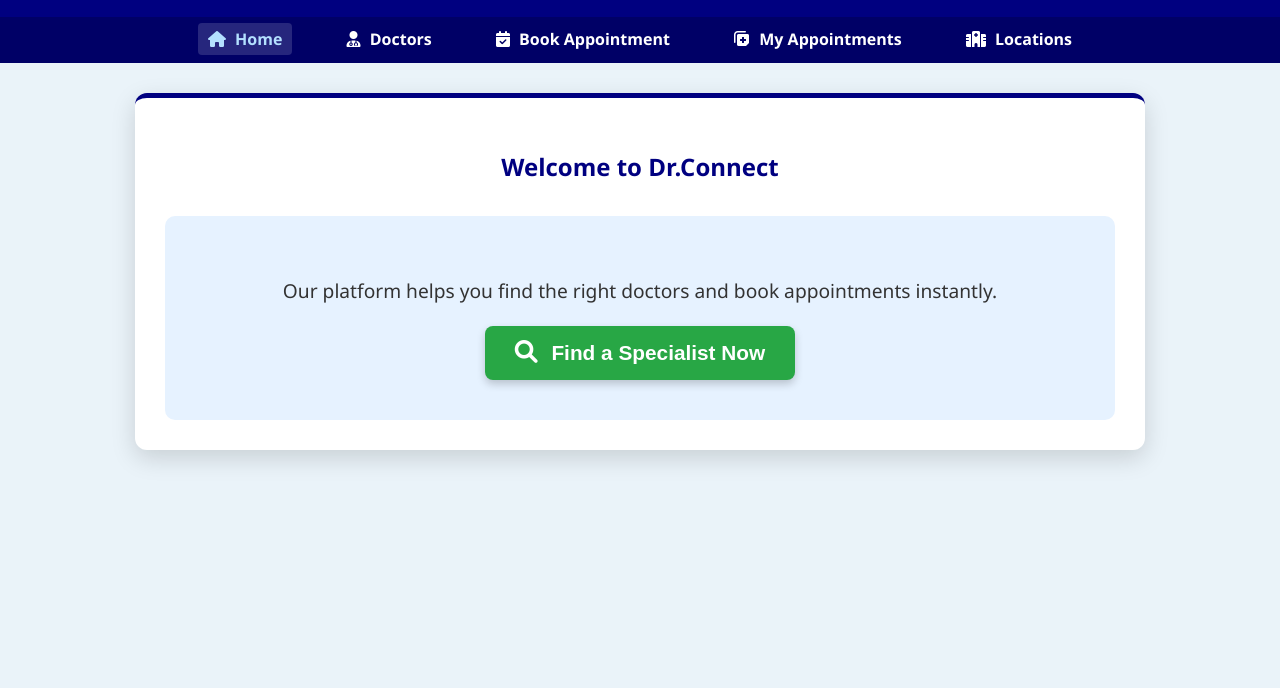
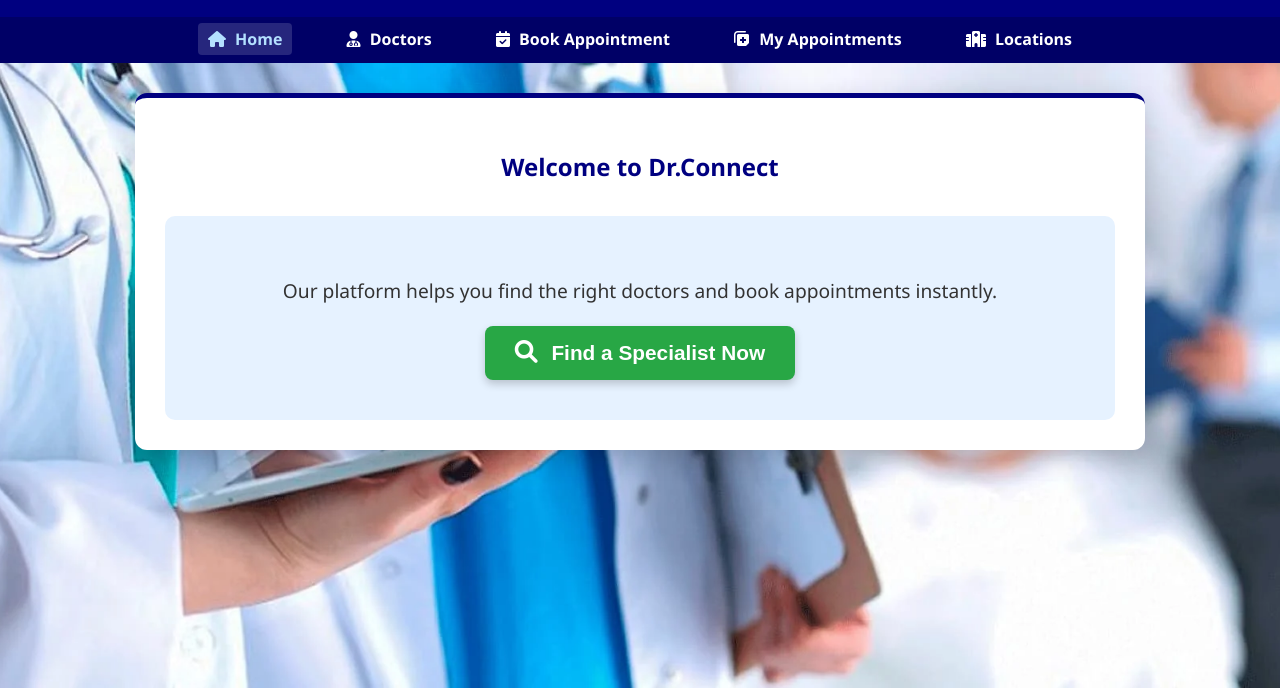
Before and after one commit to konalikitha07-sketch/Doctor-Appointment-Project-, a plain HTML site: page index.html in a window 1280 px wide. Shown: the part 112-800 px from the top of the page. Drawn offline with Linux system fonts and the light colour scheme.

Commit message:
Update index.html

```diff
--- a/index.html
+++ b/index.html
@@ -21,7 +21,7 @@
 
             /* --- THEMED BACKGROUND --- */
             background-color: #eaf3f9;
-            background: url(how_to_build_a_doctor_appointment_app_for_y.format-webp (2).webp)
+            background: url("how_to_build_a_doctor_appointment_app_for_y.format-webp (2).webp")
                 no-repeat center center fixed;
             background-size: cover;
             color: var(--text-dark);
```
